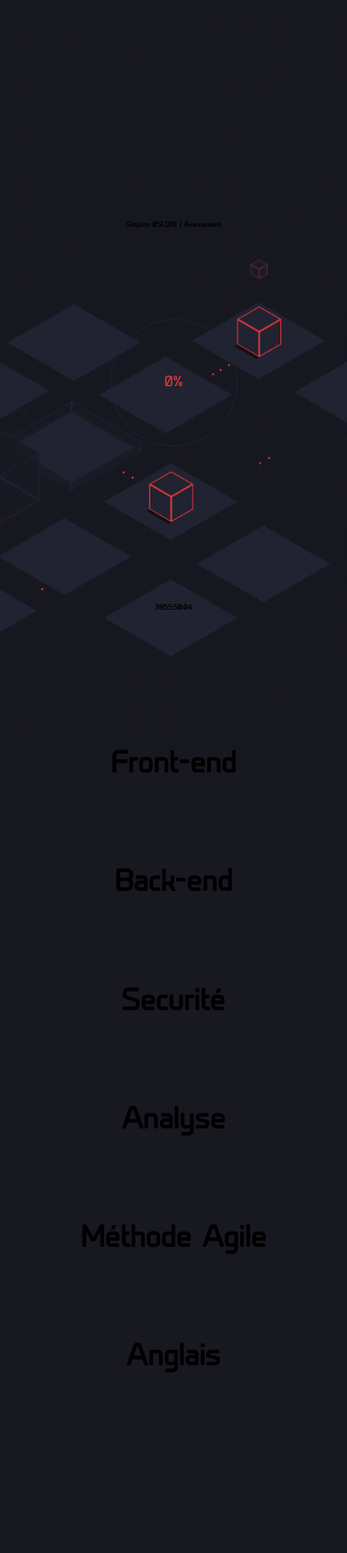
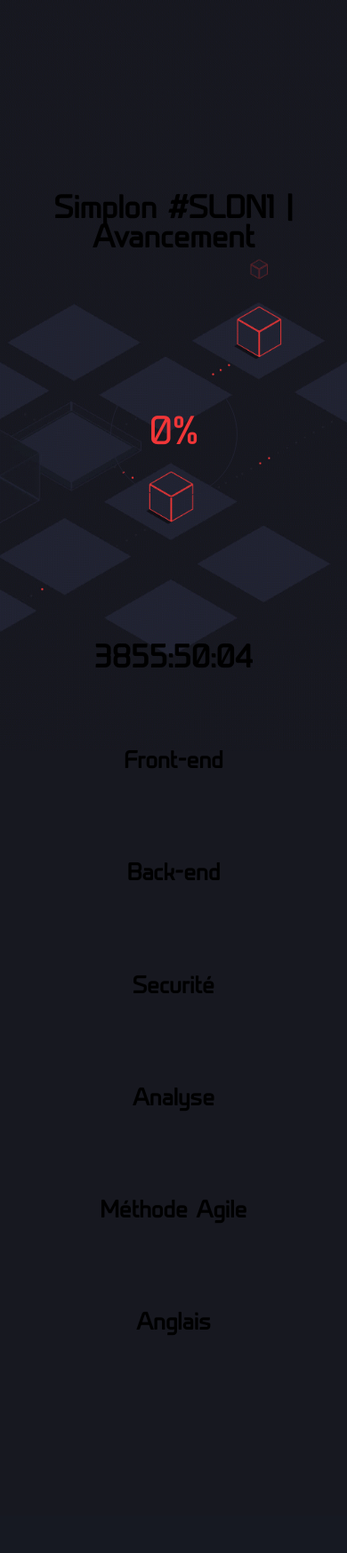
Before and after one commit to Mihidari/SLDN1-Avancement, a PHP site: template templates/index.html.twig in a window 390 px wide. Shown: the whole page at 89% size. After the commit the page ends 1500 px from the top, so only its background shows below. Run offline with PHP 8.4, Linux system fonts and the light colour scheme; the template is opened without the code that fills it, so the values that code supplies are empty; some libraries are stand-ins or nearby versions; some web fonts are replaced.

Commit message:
Responsive V1
Fix overflow

Fix font-size texte central

```diff
--- a/public/css/styles.css
+++ b/public/css/styles.css
@@ -11,6 +11,7 @@
     margin: 0;
     padding: 0;
     font-family: "Prime-Regular", serif;
+    overflow-x: hidden;
 }
 
 #background {
@@ -18,16 +19,15 @@
     background-size: cover;
     background-repeat: no-repeat;
     height: 100vh;
-    width: 100%;
+    width: 100vw;
     text-align: center;
-
 }
 
 h1 {
     position: relative;
     top: 30%;
     transform: translateY(-50%);
-    margin: auto;
+    margin: 0 auto;
     font-size: 2vw;
 }
 
@@ -53,7 +53,7 @@
     position: relative;
     top: 5%;
     width: 60%;
-    margin: auto;
+    margin: 0 auto;
     margin-bottom: 12vh;
     background-color: #171820;
 }
@@ -81,6 +81,7 @@
     border: 1px white dotted;
 }
 
+
 .details:hover {
     border: 1px white solid;
 }
@@ -105,3 +106,36 @@
     color: inherit;
     margin:0;
 }
+
+i {
+    display: inline;
+}
+
+@media only screen and (max-width: 640px) {
+    .grid {
+        display: block;
+    }
+
+    h1 {
+        font-size: 4vh;
+    }
+
+    h2 {
+        font-size: 3vh;
+    }
+
+    p {
+        font-size: 3vh;
+    }
+
+    .progress > .ldBar-label {
+        color: #f13638;
+        font-size: 5vh;
+        text-shadow: none !important;
+    }
+
+    .competence {
+	width: 80%;
+}
+
+}
--- a/templates/base.html.twig
+++ b/templates/base.html.twig
@@ -1,7 +1,8 @@
 <!DOCTYPE html>
-<html>
+<html lang="fr">
     <head>
         <meta charset="UTF-8">
+        <meta name="viewport" content="width=device-width, initial-scale=1.0">
         <title>{% block title %}Arbre de compétences | SLDN#1{% endblock %}</title>
         {% block stylesheets %}{% endblock %}
     </head>
```
Also changed, not shown: 3 other files.
